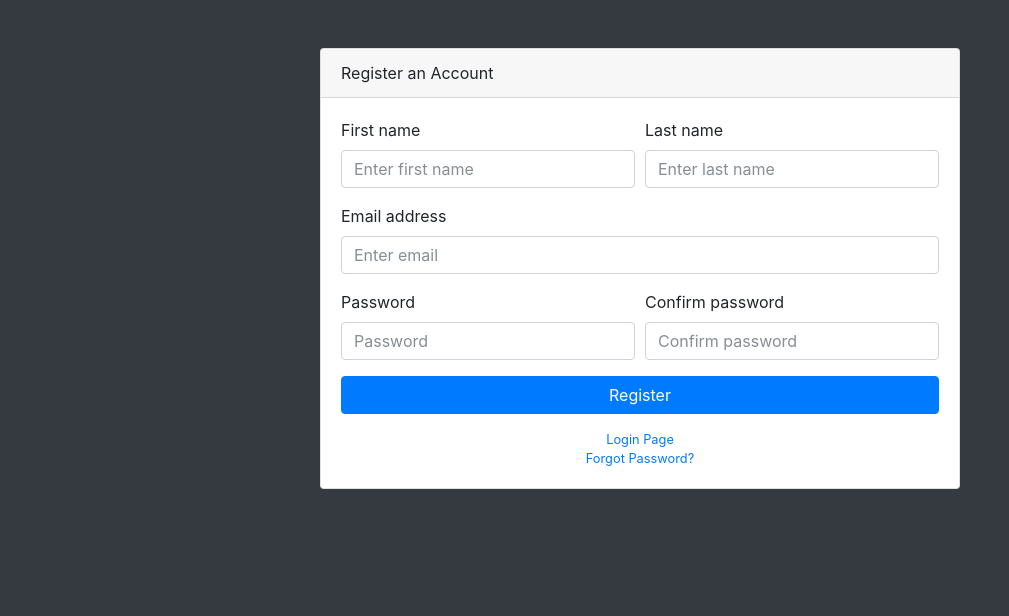
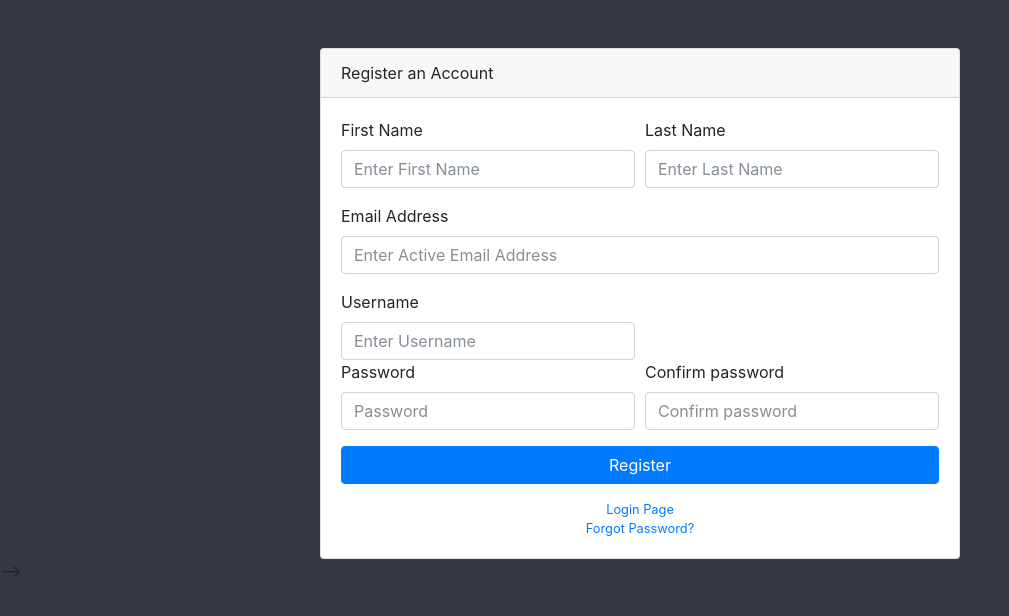
Before and after one commit to sheeannnn/capstone, a PHP site: page /register.php in a window 1280 px wide. Shown: the top 616 px of the page, without its empty margins (0-1009 px from the left). Run offline with PHP 8.4, Linux system fonts and the light colour scheme.

Commit message:
new file connection/dbconnection.php new file process/registerprocess.php modified register.php

```diff
--- /dev/null
+++ b/connection/dbconnection.php
@@ -0,0 +1,4 @@
+<?php
+session_start();
+$connection = mysqli_connect("localhost","root","","capstone");
+?>
--- a/register.php
+++ b/register.php
@@ -1,18 +1,18 @@
 <!DOCTYPE html>
 <html lang="en">
 
-<head>
+ <head>
   <meta charset="utf-8">
   <meta http-equiv="X-UA-Compatible" content="IE=edge">
   <meta name="viewport" content="width=device-width, initial-scale=1, shrink-to-fit=no">
   <meta name="description" content="">
   <meta name="author" content="">
-  <title>IoTurn</title>
-  <!-- Bootstrap core CSS-->
+  <title>Admin</title>
+  <!--  Bootstrap core CSS -->
   <link href="vendor/bootstrap/css/bootstrap.min.css" rel="stylesheet">
-  <!-- Custom fonts for this template-->
+<!--    Custom fonts for this template -->
   <link href="vendor/font-awesome/css/font-awesome.min.css" rel="stylesheet" type="text/css">
-  <!-- Custom styles for this template-->
+ <!--   Custom styles for this template -->
   <link href="css/sb-admin.css" rel="stylesheet">
 </head>
 
@@ -21,37 +21,53 @@
     <div class="card card-register mx-auto mt-5">
       <div class="card-header">Register an Account</div>
       <div class="card-body">
-        <form>
+
+        <!--form starts here -->
+        <form name="myform" action="process/registerprocess.php" method="post">
           <div class="form-group">
             <div class="form-row">
               <div class="col-md-6">
-                <label for="exampleInputName">First name</label>
-                <input class="form-control" id="exampleInputName" type="text" aria-describedby="nameHelp" placeholder="Enter first name">
+                <label for="exampleInputName">First Name</label>
+                <input class="form-control" id="firstname" type="text" name="firstname"
+                placeholder="Enter First Name">
               </div>
               <div class="col-md-6">
-                <label for="exampleInputLastName">Last name</label>
-                <input class="form-control" id="exampleInputLastName" type="text" aria-describedby="nameHelp" placeholder="Enter last name">
+                <label for="exampleInputLastName">Last Name</label>
+                <input class="form-control" id="lastname" type="text" name="lastname"
+                placeholder="Enter Last Name">
               </div>
             </div>
           </div>
           <div class="form-group">
-            <label for="exampleInputEmail1">Email address</label>
-            <input class="form-control" id="exampleInputEmail1" type="email" aria-describedby="emailHelp" placeholder="Enter email">
+            <label for="exampleInputEmail1">Email Address</label>
+            <input class="form-control" id="email" type="email" name="email"
+            placeholder="Enter Active Email Address">
           </div>
+
           <div class="form-group">
             <div class="form-row">
               <div class="col-md-6">
+                <label for="exampleInputUsername">Username</label>
+                <input class="form-control" id="username" type="text" name="username" placeholder="Enter Username">
+              </div>
+            </div>
+
+            <div class="form-row">
+              <div class="col-md-6">
                 <label for="exampleInputPassword1">Password</label>
-                <input class="form-control" id="exampleInputPassword1" type="password" placeholder="Password">
+                <input class="form-control" id="password" type="password" name="password" placeholder="Password">
               </div>
               <div class="col-md-6">
                 <label for="exampleConfirmPassword">Confirm password</label>
                 <input class="form-control" id="exampleConfirmPassword" type="password" placeholder="Confirm password">
               </div>
             </div>
+
           </div>
-          <a class="btn btn-primary btn-block" href="index.php">Register</a>
+          <input class="btn btn-primary btn-block" type="submit" name="myform" value="Register">
         </form>
+       <!--  form ends here -->
+
         <div class="text-center">
           <a class="d-block small mt-3" href="index.php">Login Page</a>
           <a class="d-block small" href="forgot-password.php">Forgot Password?</a>
@@ -59,11 +75,10 @@
       </div>
     </div>
   </div>
-  <!-- Bootstrap core JavaScript-->
+<!--    Bootstrap core JavaScript -->
   <script src="vendor/jquery/jquery.min.js"></script>
   <script src="vendor/bootstrap/js/bootstrap.bundle.min.js"></script>
-  <!-- Core plugin JavaScript-->
-  <script src="vendor/jquery-easing/jquery.easing.min.js"></script>
+<!--   Core plugin JavaScript -->
+  <script src="vendor/jquery-easing/jquery.easing.min.js"></script> -->
 </body>
-
 </html>
```
Also changed, not shown: process/registerprocess.php (added, +29 -0 lines).
